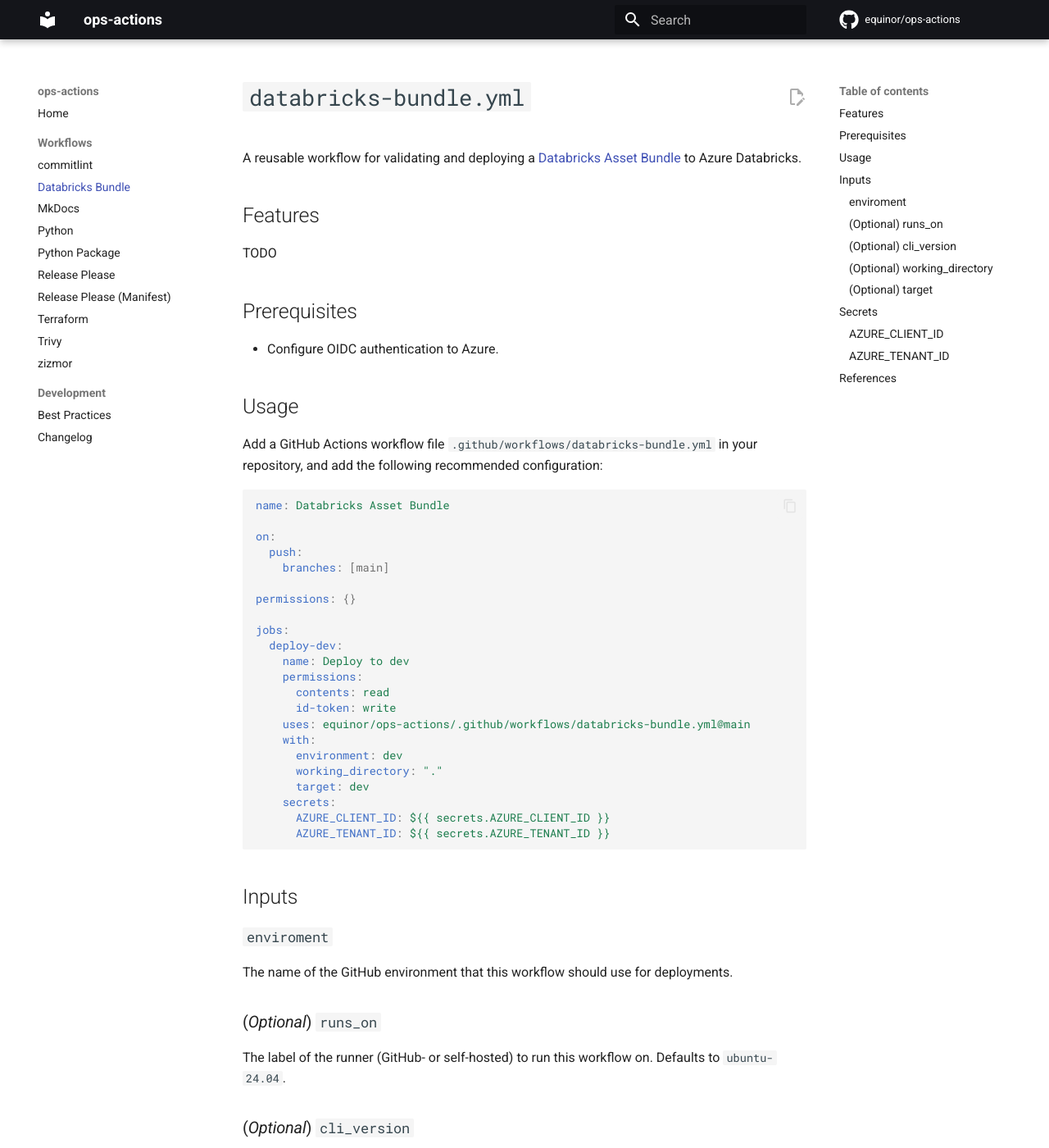
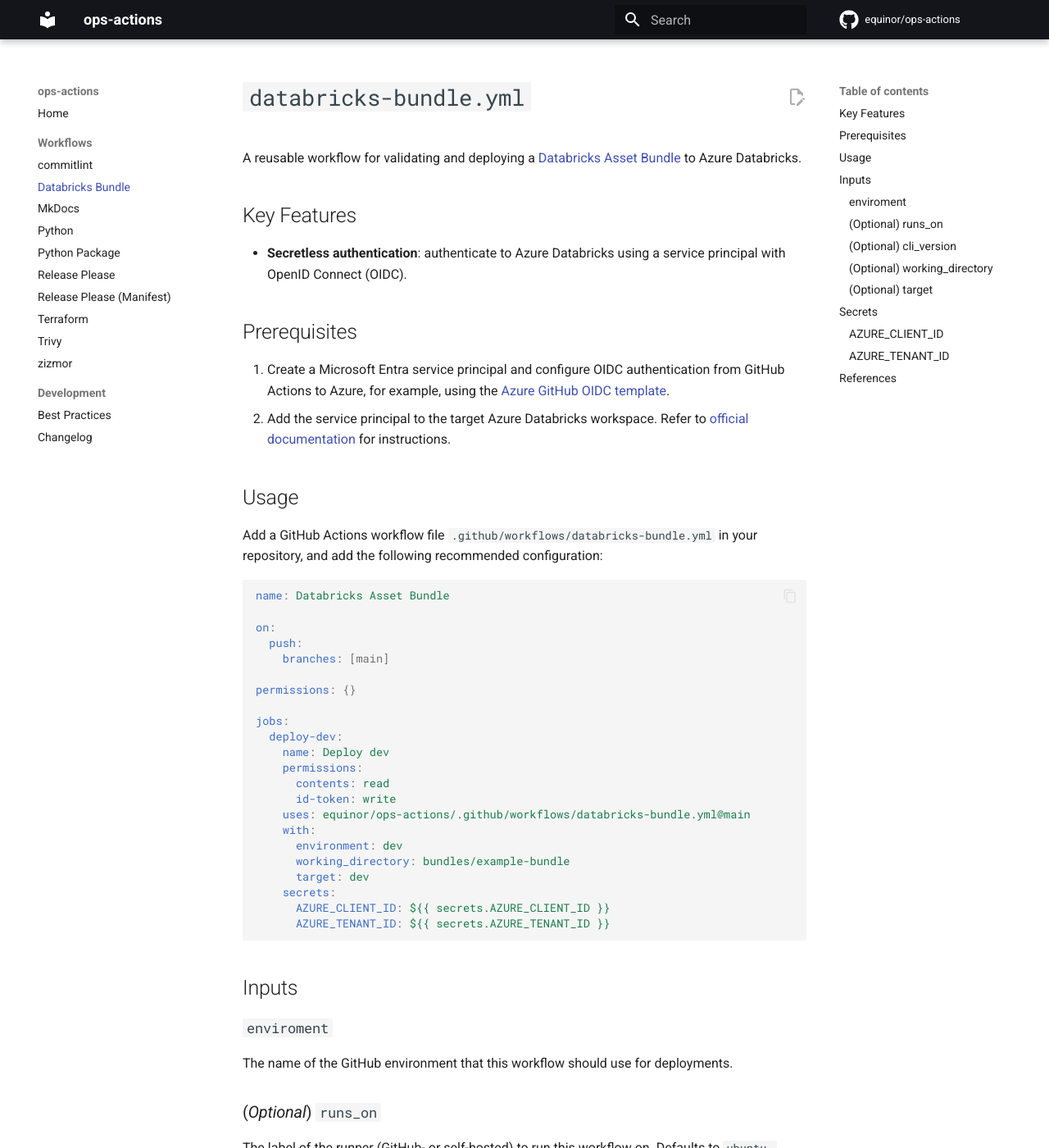
Before and after one commit to equinor/ops-actions, an MkDocs documentation site: the page built from docs/workflows/databricks-bundle.md, in a window 1280 px wide and 1400 px high. Shown: the whole window at 82% size. Built offline with MkDocs 1.6.1 and Material for MkDocs 9.7.7, drawn with Linux system fonts in a browser that asks for light colours; comment, search, counter and statistics services are not loaded.

Commit message:
docs: finish initial document

```diff
--- a/docs/workflows/databricks-bundle.md
+++ b/docs/workflows/databricks-bundle.md
@@ -2,13 +2,14 @@
 
 A reusable workflow for validating and deploying a [Databricks Asset Bundle](https://learn.microsoft.com/en-us/azure/databricks/dev-tools/bundles/) to Azure Databricks.
 
-## Features
+## Key Features
 
-TODO
+- **Secretless authentication**: authenticate to Azure Databricks using a service principal with OpenID Connect (OIDC).
 
 ## Prerequisites
 
-- Configure OIDC authentication to Azure.
+1. Create a Microsoft Entra service principal and configure OIDC authentication from GitHub Actions to Azure, for example, using the [Azure GitHub OIDC template](https://github.com/equinor/azure-github-oidc-template).
+1. Add the service principal to the target Azure Databricks workspace. Refer to [official documentation](https://learn.microsoft.com/en-us/azure/databricks/admin/users-groups/manage-service-principals) for instructions.
 
 ## Usage
 
@@ -25,14 +26,14 @@
 
 jobs:
   deploy-dev:
-    name: Deploy to dev
+    name: Deploy dev
     permissions:
       contents: read
       id-token: write
     uses: equinor/ops-actions/.github/workflows/databricks-bundle.yml@main
     with:
       environment: dev
-      working_directory: "."
+      working_directory: bundles/example-bundle
       target: dev
     secrets:
       AZURE_CLIENT_ID: ${{ secrets.AZURE_CLIENT_ID }}
```
